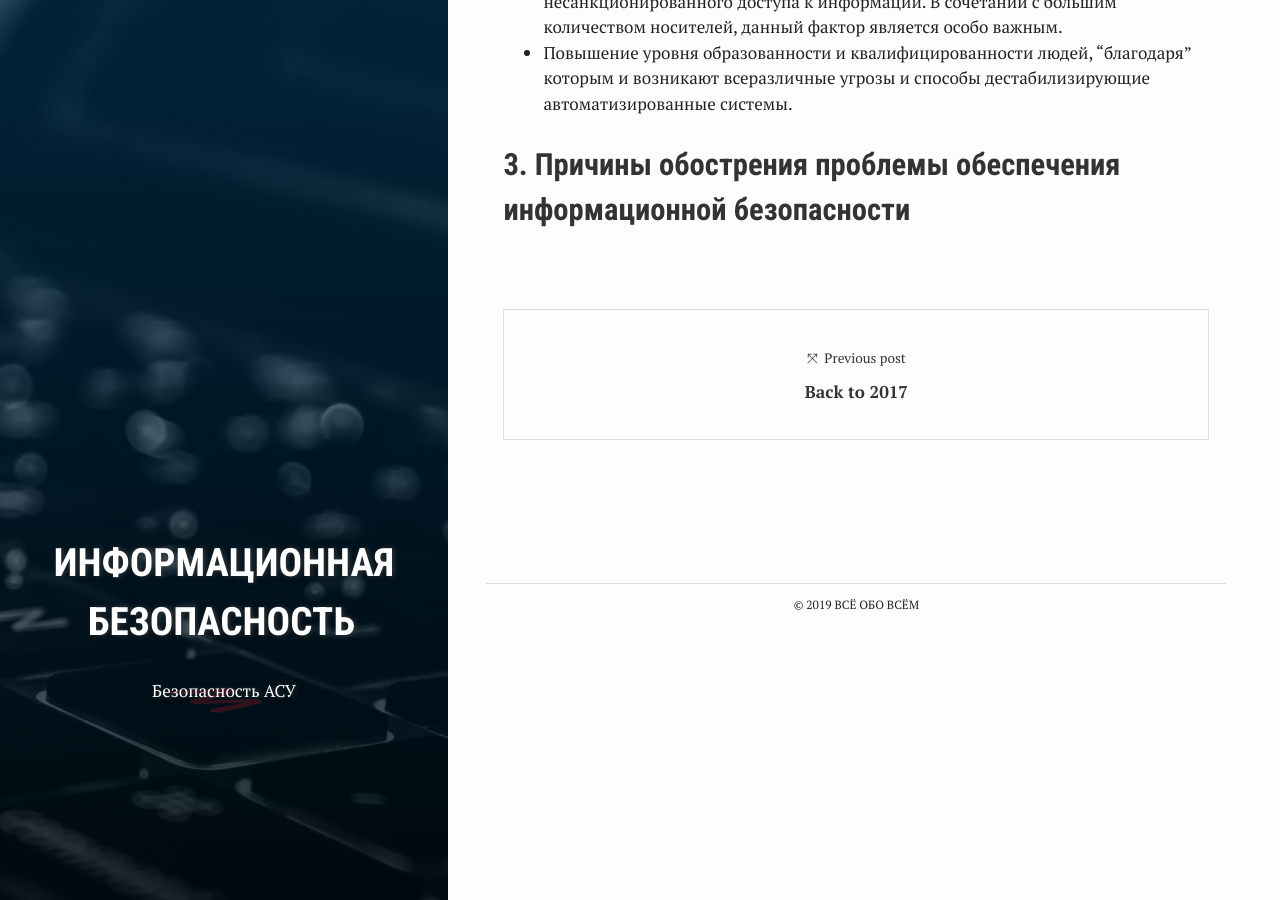
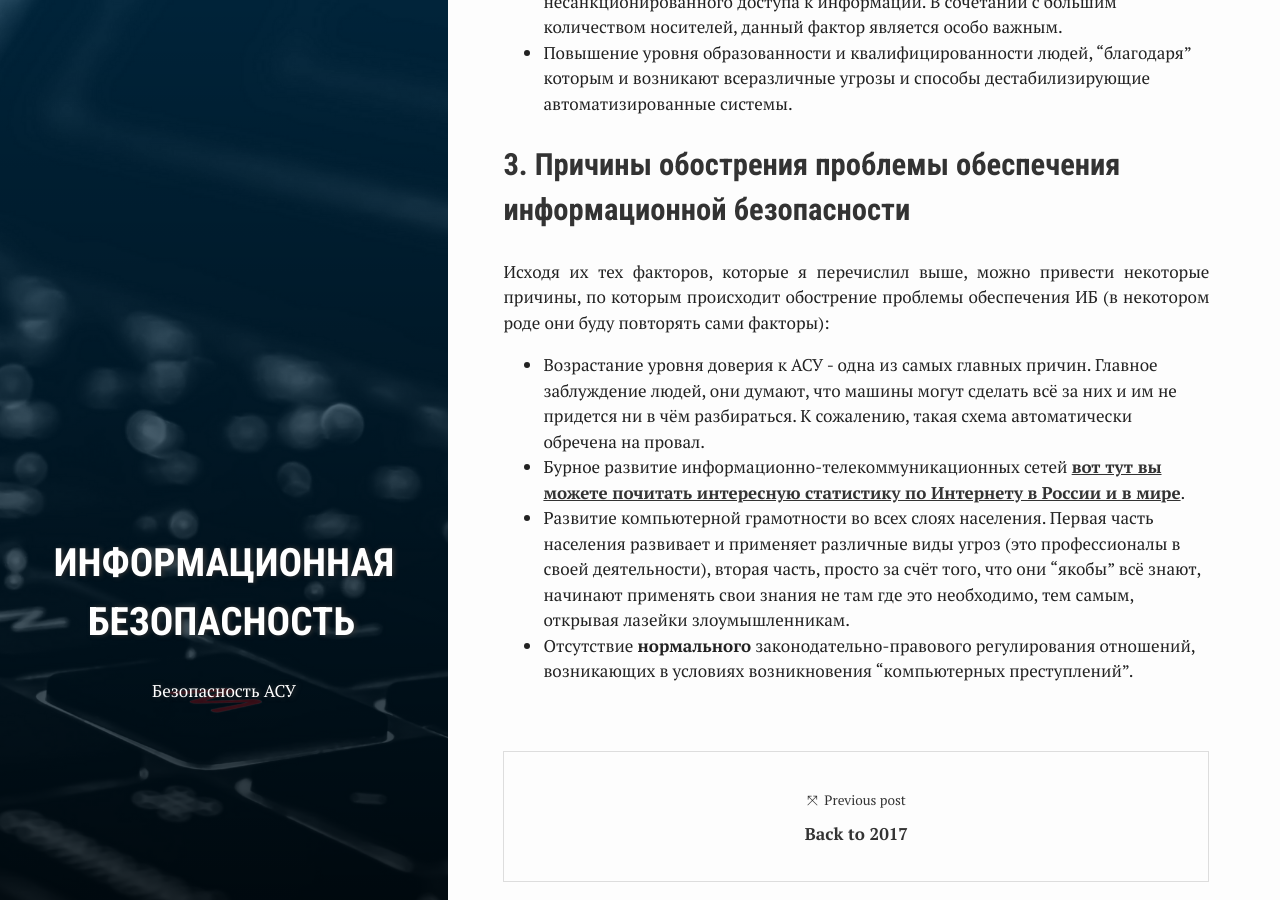
Before and after one commit to ghostmorgan/ghostmorgan.github.io, a Jekyll site: the page built from _posts/2019-10-11-inform_security_1_1.md, in a window 1280 px wide and 900 px high, scrolled down 3725 px. Built offline with Jekyll 4.4.1, drawn with Linux system fonts in a browser that asks for light colours; nearby versions of some CDN libraries; comment, search, counter and statistics services are not loaded.

Commit message:
Update 2019-10-11-inform_security_1_1.md

```diff
--- a/_posts/2019-10-11-inform_security_1_1.md
+++ b/_posts/2019-10-11-inform_security_1_1.md
@@ -73,3 +73,10 @@ comments: true
 * Повышение уровня образованности и квалифицированности людей, "благодаря" которым и возникают всеразличные угрозы и способы дестабилизирующие автоматизированные системы.
 
 <h2><a name="3">3. Причины обострения проблемы обеспечения информационной безопасности</a></h2>
+
+Исходя их тех факторов, которые я перечислил выше, можно привести некоторые причины, по которым происходит обострение проблемы обеспечения ИБ (в некотором роде они буду повторять сами факторы):
+
+* Возрастание уровня доверия к АСУ - одна из самых главных причин. Главное заблуждение людей, они думают, что машины могут сделать всё за них и им не придется ни в чём разбираться. К сожалению, такая схема автоматически обречена на провал.
+* Бурное развитие информационно-телекоммуникационных сетей [**вот тут вы можете почитать интересную статистику по Интернету в России и в мире**](https://www.web-canape.ru/business/vsya-statistika-interneta-na-2019-god-v-mire-i-v-rossii/).
+* Развитие компьютерной грамотности во всех слоях населения. Первая часть населения развивает и применяет различные виды угроз (это профессионалы в своей деятельности), вторая часть, просто за счёт того, что они "якобы" всё знают, начинают применять свои знания не там где это необходимо, тем самым, открывая лазейки злоумышленникам.
+* Отсутствие **нормального** законодательно-правового регулирования отношений, возникающих в условиях возникновения "компьютерных преступлений".
```
